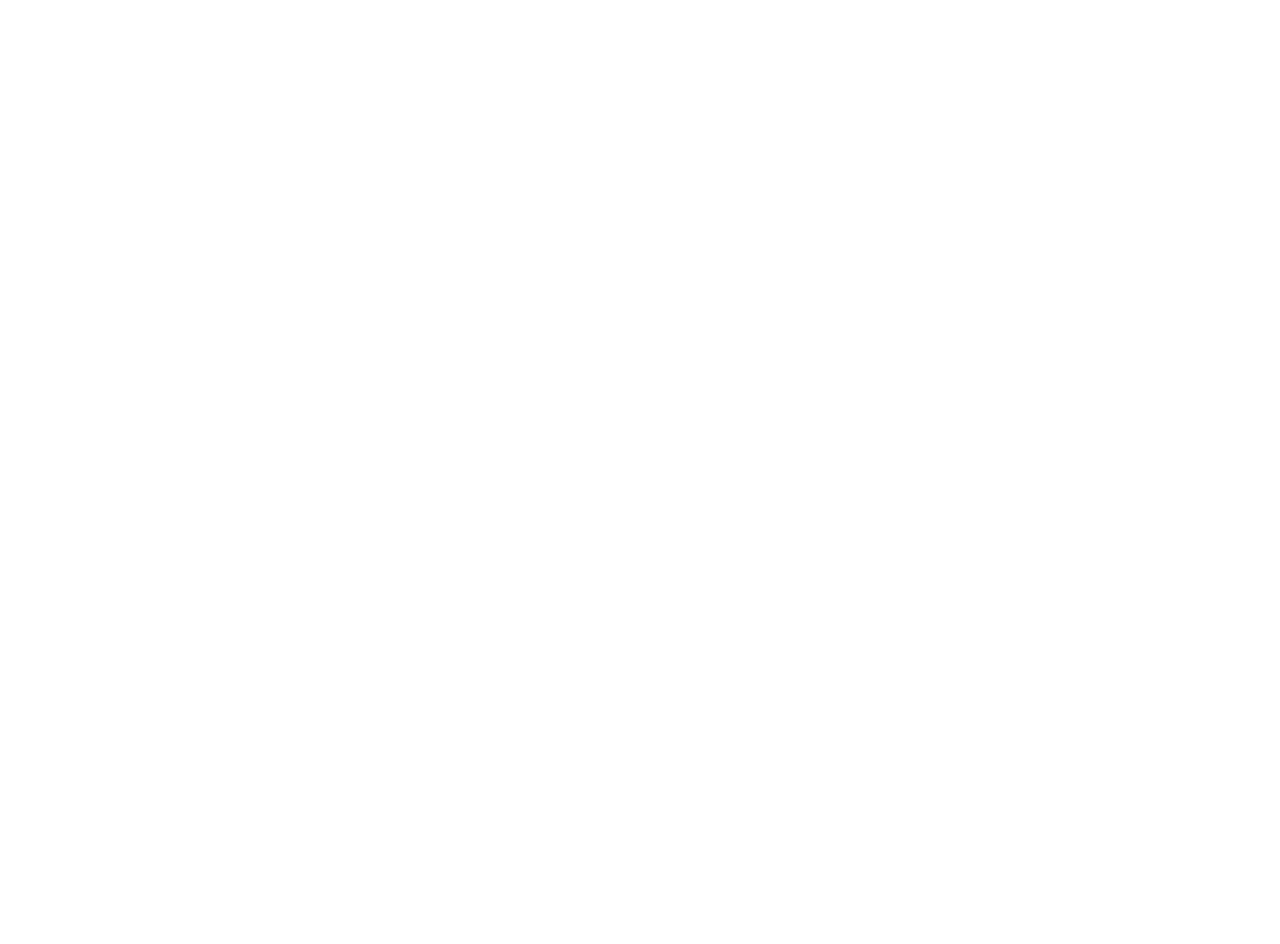
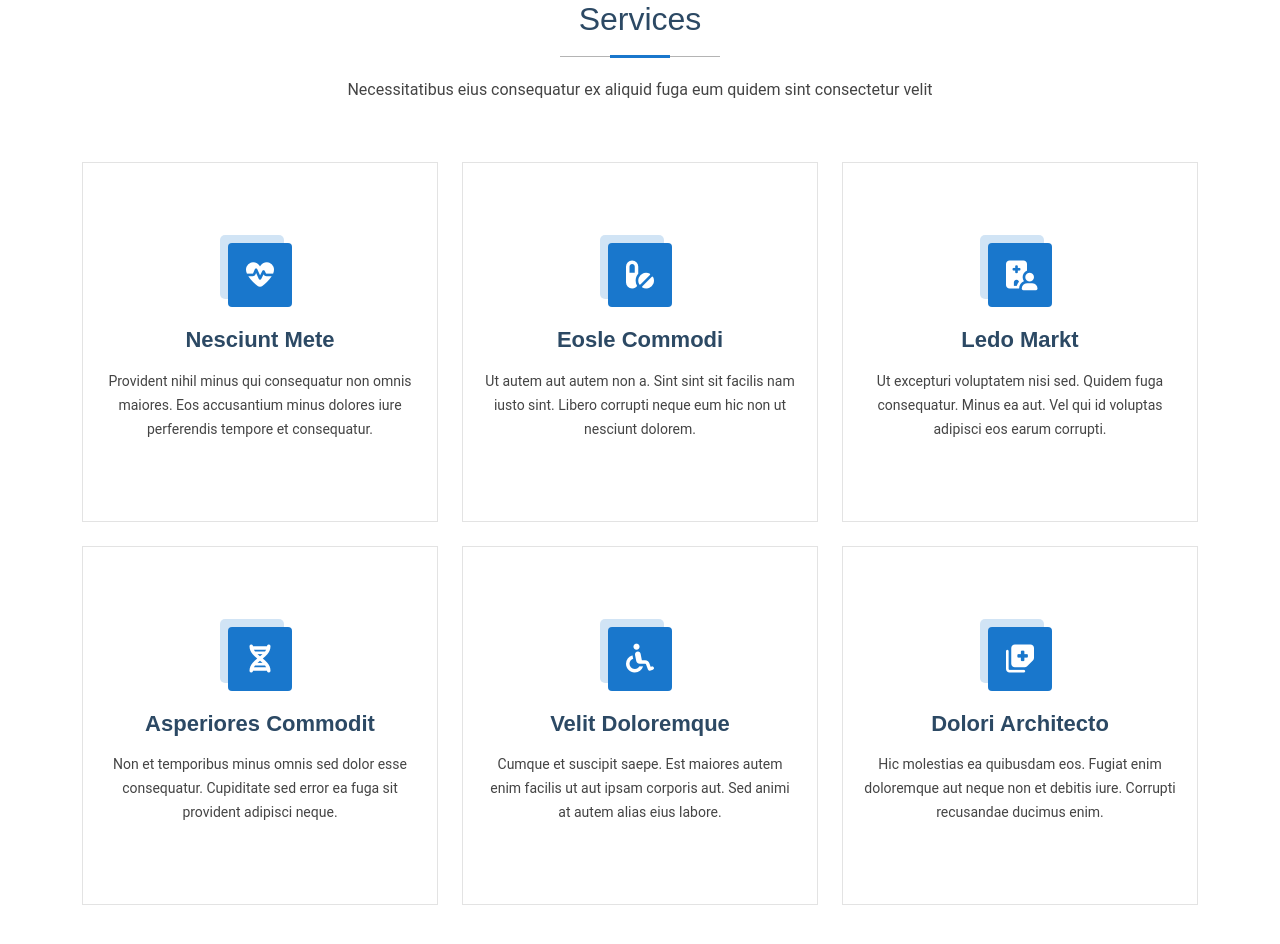
Before and after one commit to ahmedmatem/DocSpot, an Angular app: page / in a window 1280 px wide. Shown: the part 1780-2724 px from the top of the page. Before the commit the page ends 1720 px from the top, so only its background shows below. Built offline with nearby package versions, Linux system fonts and the light colour scheme.

Commit message:
Add services section

```diff
--- a/src/app/core/layouts/main/main.component.html
+++ b/src/app/core/layouts/main/main.component.html
@@ -9,4 +9,7 @@
     <!-- Stats Section -->
     <app-stats></app-stats>
 
+    <!-- Services Section -->
+    <app-services></app-services>
+
 </main>
--- a/src/app/core/layouts/main/main.component.ts
+++ b/src/app/core/layouts/main/main.component.ts
@@ -2,11 +2,12 @@
 import { HeroComponent } from "./sections/hero/hero.component";
 import { AboutComponent } from "./sections/about/about.component";
 import { StatsComponent } from "./sections/stats/stats.component";
+import { ServicesComponent } from "./sections/services/services.component";
 
 @Component({
   standalone: true,
   selector: 'app-main',
-  imports: [HeroComponent, AboutComponent, StatsComponent],
+  imports: [HeroComponent, AboutComponent, StatsComponent, ServicesComponent],
   templateUrl: './main.component.html',
   styleUrl: './main.component.css'
 })
--- /dev/null
+++ b/src/app/core/layouts/main/sections/services/services.component.html
@@ -0,0 +1,92 @@
+<section id="services" class="services section">
+
+    <!-- Section Title -->
+    <div class="container section-title" data-aos="fade-up">
+        <h2>Services</h2>
+        <p>Necessitatibus eius consequatur ex aliquid fuga eum quidem sint consectetur velit</p>
+    </div><!-- End Section Title -->
+
+    <div class="container">
+
+        <div class="row gy-4">
+
+            <div class="col-lg-4 col-md-6" data-aos="fade-up" data-aos-delay="100">
+                <div class="service-item  position-relative">
+                    <div class="icon">
+                        <i class="fas fa-heartbeat"></i>
+                    </div>
+                    <a href="#" class="stretched-link">
+                        <h3>Nesciunt Mete</h3>
+                    </a>
+                    <p>Provident nihil minus qui consequatur non omnis maiores. Eos accusantium minus dolores iure perferendis tempore et consequatur.</p>
+                </div>
+            </div><!-- End Service Item -->
+
+            <div class="col-lg-4 col-md-6" data-aos="fade-up" data-aos-delay="200">
+                <div class="service-item position-relative">
+                    <div class="icon">
+                        <i class="fas fa-pills"></i>
+                    </div>
+                    <a href="#" class="stretched-link">
+                        <h3>Eosle Commodi</h3>
+                    </a>
+                    <p>Ut autem aut autem non a. Sint sint sit facilis nam iusto sint. Libero corrupti neque eum hic non ut nesciunt dolorem.</p>
+                </div>
+            </div><!-- End Service Item -->
+
+            <div class="col-lg-4 col-md-6" data-aos="fade-up" data-aos-delay="300">
+                <div class="service-item position-relative">
+                    <div class="icon">
+                        <i class="fas fa-hospital-user"></i>
+                    </div>
+                    <a href="#" class="stretched-link">
+                        <h3>Ledo Markt</h3>
+                    </a>
+                    <p>Ut excepturi voluptatem nisi sed. Quidem fuga consequatur. Minus ea aut. Vel qui id voluptas adipisci eos earum corrupti.</p>
+                </div>
+            </div><!-- End Service Item -->
+
+            <div class="col-lg-4 col-md-6" data-aos="fade-up" data-aos-delay="400">
+                <div class="service-item position-relative">
+                    <div class="icon">
+                        <i class="fas fa-dna"></i>
+                    </div>
+                    <a href="#" class="stretched-link">
+                        <h3>Asperiores Commodit</h3>
+                    </a>
+                    <p>Non et temporibus minus omnis sed dolor esse consequatur. Cupiditate sed error ea fuga sit provident adipisci neque.</p>
+                    <a href="#" class="stretched-link"></a>
+                </div>
+            </div><!-- End Service Item -->
+
+            <div class="col-lg-4 col-md-6" data-aos="fade-up" data-aos-delay="500">
+                <div class="service-item position-relative">
+                    <div class="icon">
+                        <i class="fas fa-wheelchair"></i>
+                    </div>
+                    <a href="#" class="stretched-link">
+                        <h3>Velit Doloremque</h3>
+                    </a>
+                    <p>Cumque et suscipit saepe. Est maiores autem enim facilis ut aut ipsam corporis aut. Sed animi at autem alias eius labore.</p>
+                    <a href="#" class="stretched-link"></a>
+                </div>
+            </div><!-- End Service Item -->
+
+            <div class="col-lg-4 col-md-6" data-aos="fade-up" data-aos-delay="600">
+                <div class="service-item position-relative">
+                    <div class="icon">
+                        <i class="fas fa-notes-medical"></i>
+                    </div>
+                    <a href="#" class="stretched-link">
+                        <h3>Dolori Architecto</h3>
+                    </a>
+                    <p>Hic molestias ea quibusdam eos. Fugiat enim doloremque aut neque non et debitis iure. Corrupti recusandae ducimus enim.</p>
+                    <a href="#" class="stretched-link"></a>
+                </div>
+            </div><!-- End Service Item -->
+
+        </div>
+
+    </div>
+
+</section>
```
Also changed, not shown: src/app/core/layouts/main/sections/services/services.component.ts (added, +11 -0 lines), src/app/core/layouts/main/sections/services/services.component.css (added).
